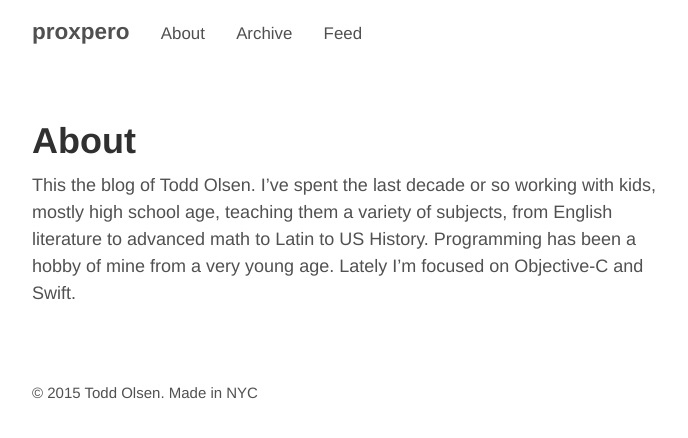
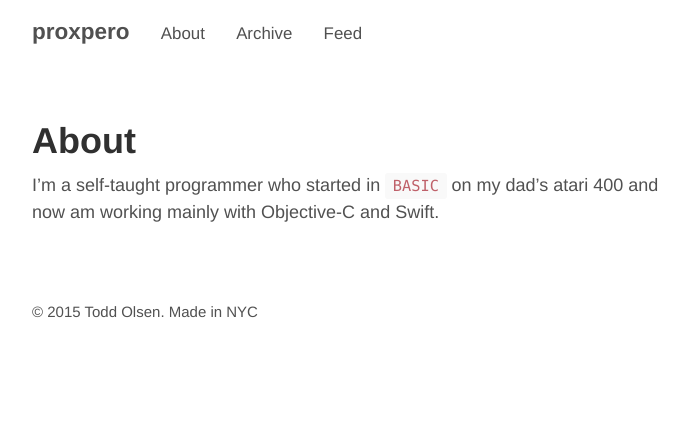
Before and after one commit to proxpero/proxpero.github.io, a Jekyll site: the page built from about.md, in a window 1280 px wide. Shown: the top 438 px of the page, without its empty margins (293-981 px from the left). Built offline with Jekyll 4.4.1, drawn with Linux system fonts in a browser that asks for light colours.

Commit message:
update readme and about

```diff
--- a/about.md
+++ b/about.md
@@ -3,4 +3,4 @@ layout: page
 title: About
 ---
 
-This the blog of Todd Olsen. I've spent the last decade or so working with kids, mostly high school age, teaching them a variety of subjects, from English literature to advanced math to Latin to US History. Programming has been a hobby of mine from a very young age. Lately I'm focused on Objective-C and Swift.
+I'm a self-taught programmer who started in `BASIC` on my dad's atari 400 and now am working mainly with Objective-C and Swift.
```
Also changed, not shown: README.md (deleted).
